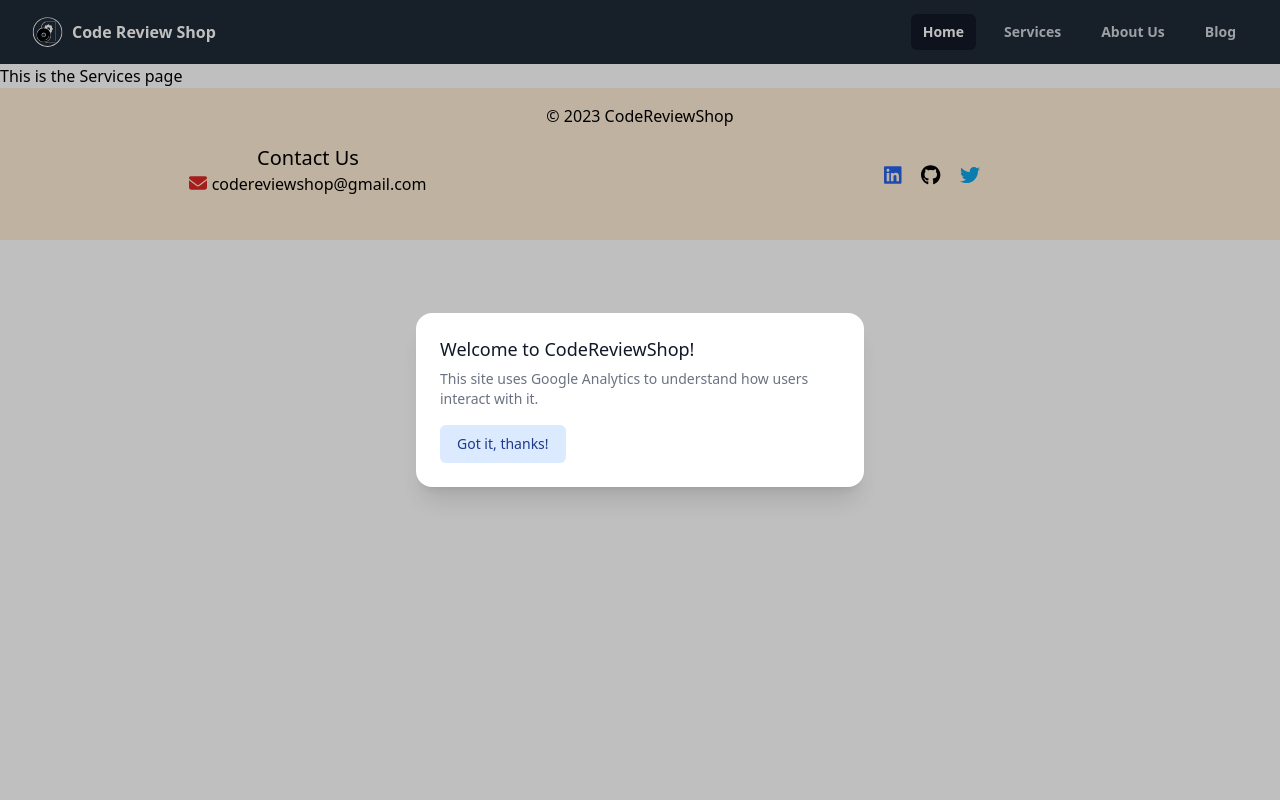
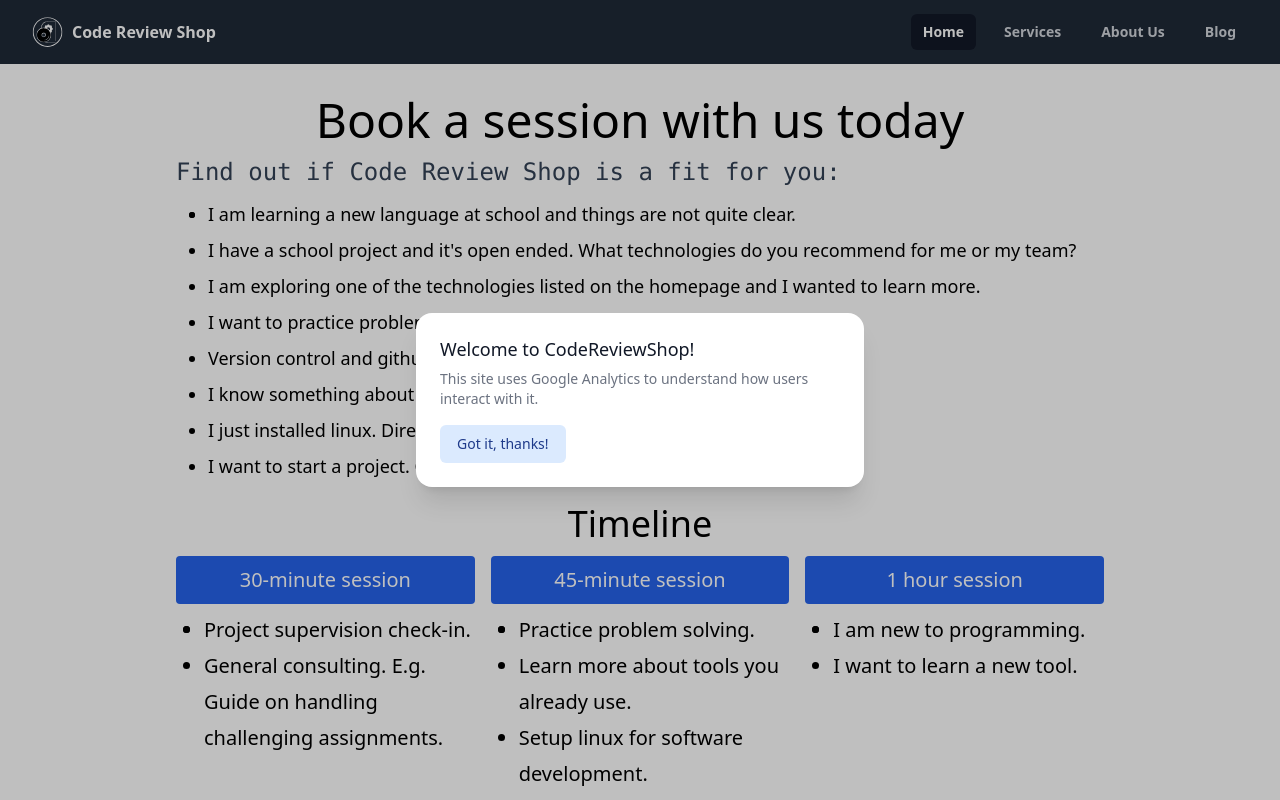
Before and after one commit to project-graveyard/codereviewshop, a Vue app: page /services in a window 1280 px wide. Shown: the top 800 px of the page. Built offline with nearby package versions, Linux system fonts and the light colour scheme.

Commit message:
update services page

```diff
--- a/src/views/ServiceView.vue
+++ b/src/views/ServiceView.vue
@@ -1,7 +1,100 @@
 <script setup></script>
 
 <template>
-  <div>
-    <h1>This is the Services page</h1>
+  <div class="py-8 container px-4 lg:w-3/4 2xl:w-1/2">
+    <h1 class="text-center text-5xl pb-3">Book a session with us today</h1>
+    <h3 class="text-2xl font-mono text-slate-700">
+      Find out if Code Review Shop is a fit for you:
+    </h3>
+    <ul class="py-2 ml-8 list-item list-disc leading-9 text-lg">
+      <li>
+        I am learning a new language at school and things are not quite clear.
+      </li>
+      <li>
+        I have a school project and it's open ended. What technologies do you
+        recommend for me or my team?
+      </li>
+      <li>
+        I am exploring one of the technologies listed on the homepage and I
+        wanted to learn more.
+      </li>
+      <li>I want to practice problem solving.</li>
+      <li>Version control and github looks cool. How can I get started?</li>
+      <li>I know something about git. Wanted to learn more advanced uses.</li>
+      <li>I just installed linux. Directions please.</li>
+      <li>I want to start a project. Can I get supervision?</li>
+    </ul>
+
+    <h2 class="text-center my-3 text-4xl">Timeline</h2>
+    <div class="grid grid-cols-1 md:grid-cols-3 gap-4 mb-10">
+      <div>
+        <p class="text-center text-white text-xl bg-blue-600 py-2.5 rounded">
+          30-minute session
+        </p>
+        <ul class="list-item list-disc ml-7 my-2 leading-9 text-xl h-60">
+          <li>Project supervision check-in.</li>
+          <li>
+            General consulting. E.g. Guide on handling challenging assignments.
+          </li>
+        </ul>
+        <div class="mt-auto">
+          <a href="#"
+            ><p
+              class="py-3 bg-blue-600 text-center font-semibold rounded-md text-white"
+            >
+              Book
+            </p></a
+          >
+        </div>
+      </div>
+      <div>
+        <p class="text-center text-xl text-white bg-blue-600 py-2.5 rounded">
+          45-minute session
+        </p>
+        <ul class="list-item list-disc ml-7 my-2 leading-9 text-xl h-60">
+          <li>Practice problem solving.</li>
+          <li>Learn more about tools you already use.</li>
+          <li>Setup linux for software development.</li>
+        </ul>
+        <div class="mt-auto">
+          <a href="#"
+            ><p
+              class="py-3 bg-blue-600 text-center rounded-md text-white font-semibold"
+            >
+              Book
+            </p></a
+          >
+        </div>
+      </div>
+      <div>
+        <p class="text-center text-xl bg-blue-600 py-2.5 rounded text-white">
+          1 hour session
+        </p>
+        <ul class="list-item list-disc ml-7 my-2 leading-9 text-xl h-60">
+          <li>I am new to programming.</li>
+          <li>I want to learn a new tool.</li>
+        </ul>
+        <div class="mt-auto">
+          <a href="#"
+            ><p
+              class="py-3 bg-blue-600 text-center rounded-md font-semibold text-white"
+            >
+              Book
+            </p></a
+          >
+        </div>
+      </div>
+    </div>
+    <div class="text-lg text-center">
+      <p>
+        * The services listed under each block is a guide. You are free to pick
+        a time that suits you.
+      </p>
+      <p>
+        If you like to support our mission, kindly reach out to us via
+        <a href="mailto:codereviewshop@gmail.com" class="text-blue-900">email</a
+        >.
+      </p>
+    </div>
   </div>
 </template>
```
